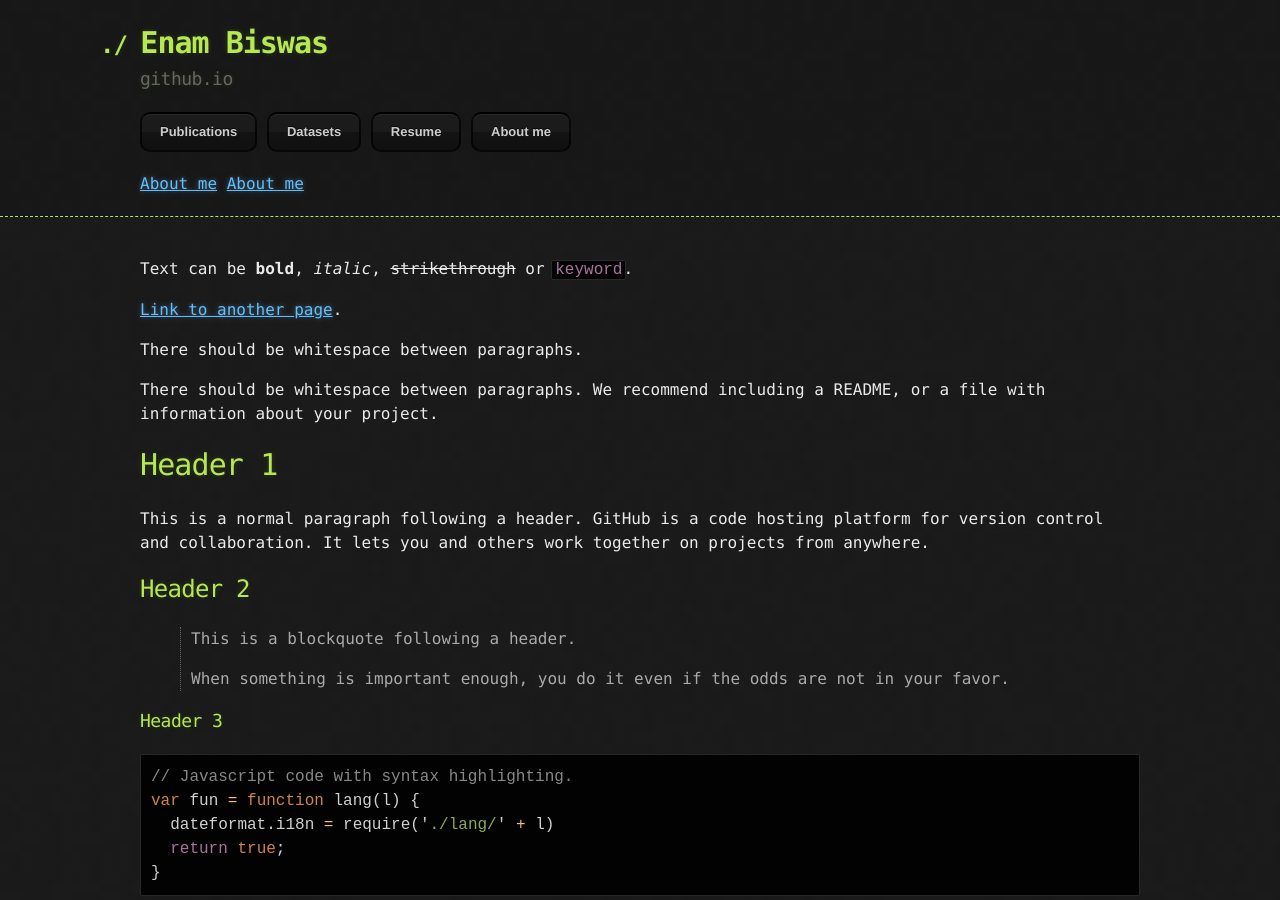
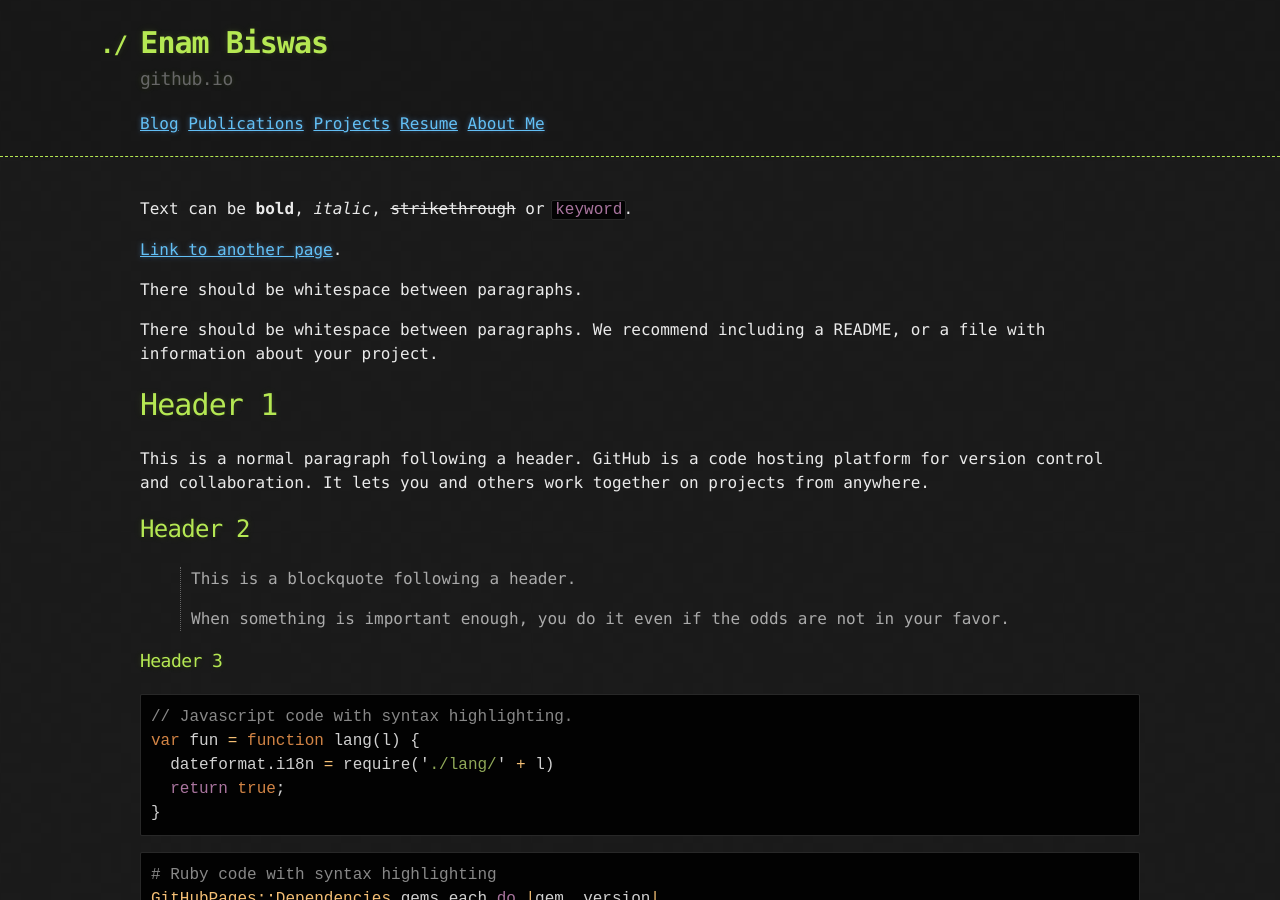
Before and after one commit to e-biswas/e-biswas.github.io, a Jekyll site: the page built from index.md, in a window 1280 px wide and 900 px high. Built offline with Jekyll 4.4.1, drawn with Linux system fonts in a browser that asks for light colours.

Commit message:
final nav

```diff
--- a/_layouts/default.html
+++ b/_layouts/default.html
@@ -18,20 +18,15 @@
           <h1>{{ site.title | default: site.github.repository_name }}</h1>
         </a>
         <h2>{{ site.description | default: site.github.project_tagline }}</h2>
-
-        <section id="downloads">
-          <a href="{{ site.github.repository_url }}/publication" class="btn"><span></span>Publications</a>
-          <a href="{{ site.baseurl }}/projects" class="btn"><span></span>Datasets</a>
-          <a href="{{ site.baseurl }}/Enam_Biswas_CV.pdf" class="btn" target="_blank"><span></span>Resume</a>
-          <a href="{{ site.github.repository_url }}/about" class="btn"><span></span>About me</a>
-        </section>
       </div>
 
 
       <nav class="container">
-        <a href="{{ site.github.repository_url }}/about"><span></span>About me</a>
-        <a href="{{ site.github.repository_url }}/about"><span></span>About me</a>
-
+        <a href="{{ site.github.repository_url }}/blogs"><span></span>Blog</a>
+        <a href="{{ site.github.repository_url }}/publications"><span></span>Publications</a>
+        <a href="{{ site.github.repository_url }}/projects"><span></span>Projects</a>
+        <a href="{{ site.github.repository_url }}/Enam_Biswas_CV.pdf" target="_blank"><span></span>Resume</a>
+        <a href="{{ site.github.repository_url }}/about"><span></span>About Me</a>
       </nav>
     </header>
 
```
